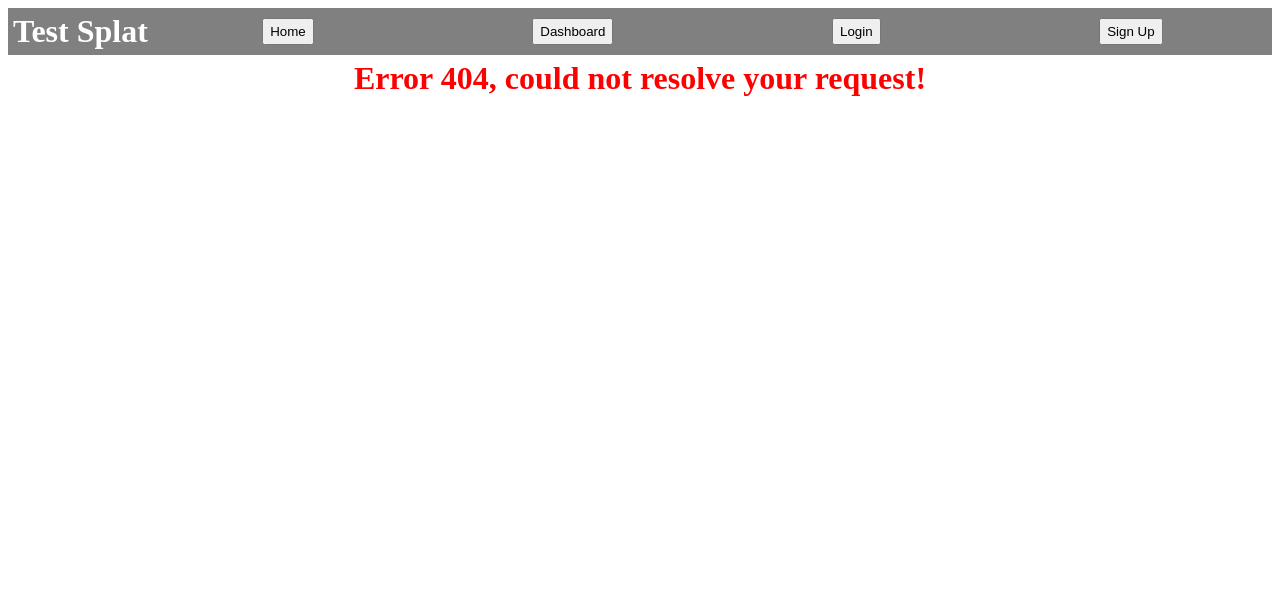
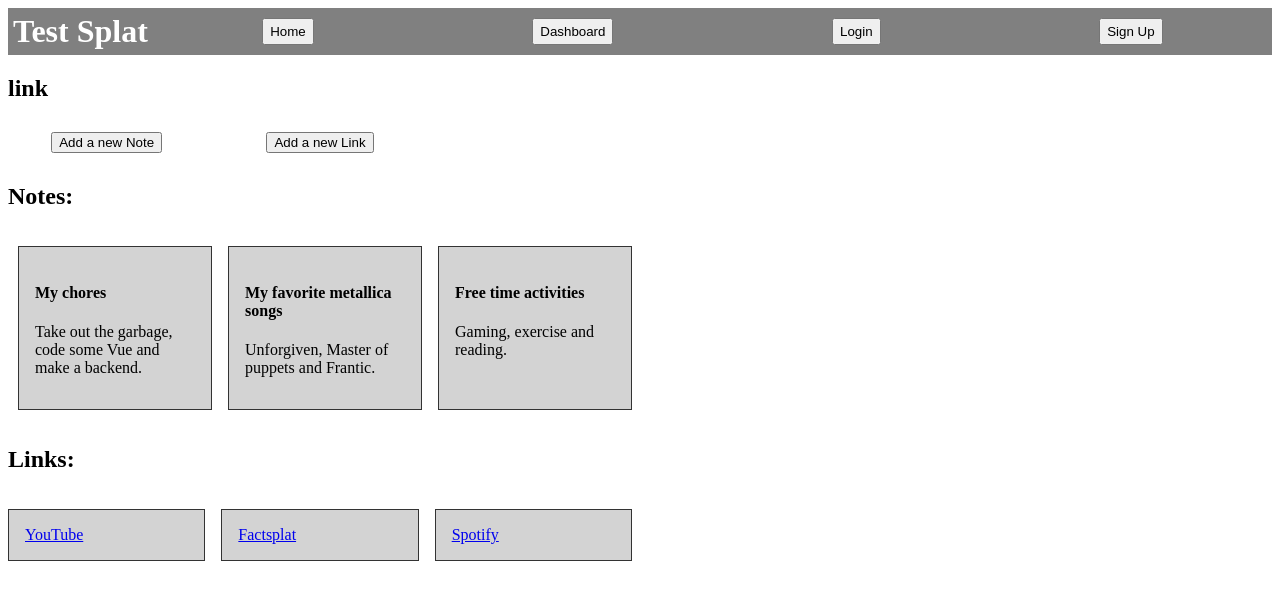
Before and after one commit to JorgenJohansen/test-splat, a Vue app: page /dashboard/splat/link in a window 1280 px wide. Before the commit this address had no page. Shown: the top 600 px of the page. Built offline with nearby package versions, Linux system fonts and the light colour scheme.

Commit message:
Route params are now working

```diff
--- a/src/components/views/Dashboard.vue
+++ b/src/components/views/Dashboard.vue
@@ -4,7 +4,8 @@
      <h1>Dashboard</h1>
      <div class="wrapper">
        <div class="link" v-for="splat in splats" :key="splat.title">
-         <router-link to="/dashboard/splat">{{splat.title}}</router-link>
+         <router-link :to="{
+           name: 'Splat', params:{id: splat.title}}">{{splat.title}}</router-link>
        </div>
      </div>
 
--- a/src/components/views/Splat.vue
+++ b/src/components/views/Splat.vue
@@ -1,7 +1,8 @@
 <template>
   <div id="app">
     <Header />
-   <h2>Splat</h2>
+
+   <h2>{{$route.params.id}}</h2>
    <div class="add">
        <router-link to="/note" tag="button">Add a new Note</router-link>
    <router-link to="/link" tag="button">Add a new Link</router-link>
@@ -33,7 +34,7 @@
   data(){
       return{
           title: "My brilliant splat",
-          splatId: this.$route.params.splatId,
+          splatId: this.$route.params.id,
           links:[
             {
                 title: "YouTube",
```
Also changed, not shown: src/main.js (+7 -7 lines).
